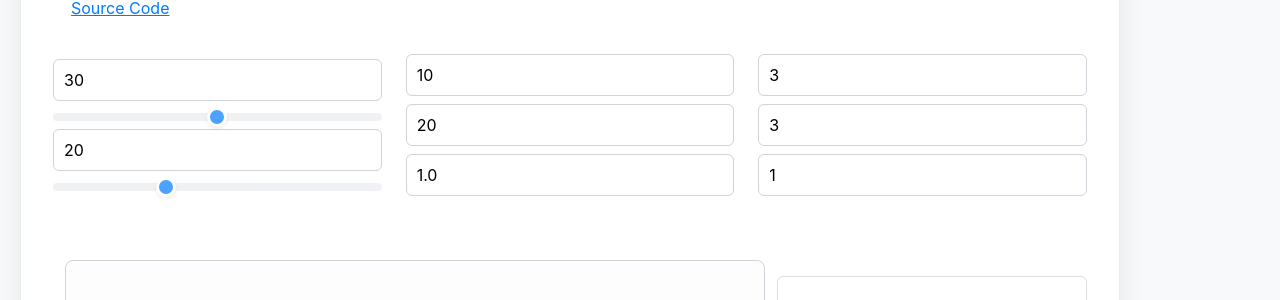
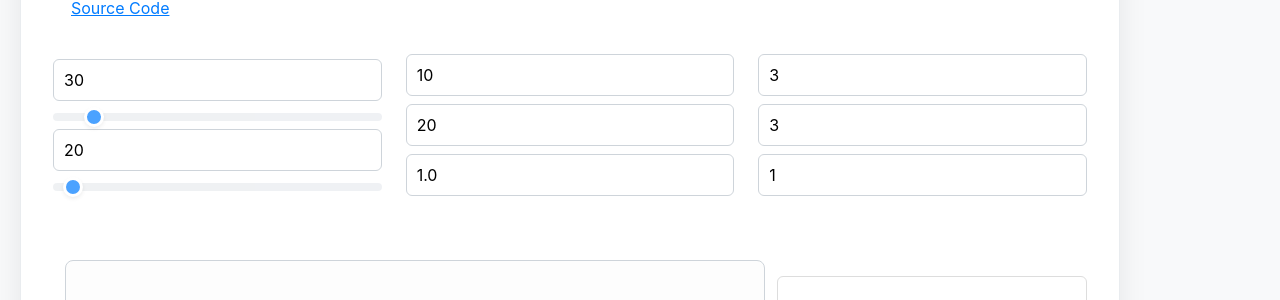
Before and after one commit to repied/paliers, a Jekyll site: the page index.html, which Jekyll copies as it is, in a window 1280 px wide. Shown: the part 139-439 px from the top of the page. Built offline with Jekyll 4.4.1, drawn with Linux system fonts in a browser that asks for light colours; a script that is not in the unit is left out.

Commit message:
Minor: parameters range

```diff
--- a/index.html
+++ b/index.html
@@ -36,29 +36,29 @@
         <div class="input-grid">
             <div class="input-group">
                 <label for="maxDepth" id="label-maxDepth"></label>
-                <input type="number" id="maxDepth" value="30" min="0" max="60" step="1">
-                <input type="range" id="maxDepthSlider" min="0" max="60" value="30" step="1">
+                <input type="number" id="maxDepth" value="30" min="0" max="300" step="1">
+                <input type="range" id="maxDepthSlider" min="0" max="300" value="30" step="1">
 
                 <label for="bottomTime" id="label-bottomTime"></label>
-                <input type="number" id="bottomTime" value="20" min="0" max="60" step="1">
-                <input type="range" id="bottomTimeSlider" min="0" max="60" value="20" step="1">
+                <input type="number" id="bottomTime" value="20" min="0" max="600" step="1">
+                <input type="range" id="bottomTimeSlider" min="0" max="600" value="20" step="1">
             </div>
             <div class="input-group">
                 <label for="ascent_rate" id="label-ascent_rate"></label>
-                <input type="number" id="ascent_rate" value="10" min="0" max="60" step="1">
+                <input type="number" id="ascent_rate" value="10" min="0" max="100" step="1">
 
                 <label for="descent_rate" id="label-descent_rate"></label>
-                <input type="number" id="descent_rate" value="20" min="0" max="60" step="1">
+                <input type="number" id="descent_rate" value="20" min="0" max="100" step="1">
 
                 <label for="surface_pressure" id="label-surface_pressure"></label>
-                <input type="number" id="surface_pressure" value="1.0" min="0.1" max="2.0" step="0.1">
+                <input type="number" id="surface_pressure" value="1.0" min="0" max="2.0" step="0.1">
             </div>
             <div class="input-group">
                 <label for="stop_interval" id="label-stop_interval"></label>
-                <input type="number" id="stop_interval" value="3" min="0.5" max="10" step="0.5">
+                <input type="number" id="stop_interval" value="3" min="0" max="10" step="0.5">
 
                 <label for="last_stop_depth" id="label-last_stop_depth"></label>
-                <input type="number" id="last_stop_depth" value="3" min="1" max="10" step="0.5">
+                <input type="number" id="last_stop_depth" value="3" min="0" max="10" step="0.5">
 
                 <label for="time_step" id="label-time_step"></label>
                 <input type="number" id="time_step" value="1" min="0.1" max="5" step="0.25">
```
